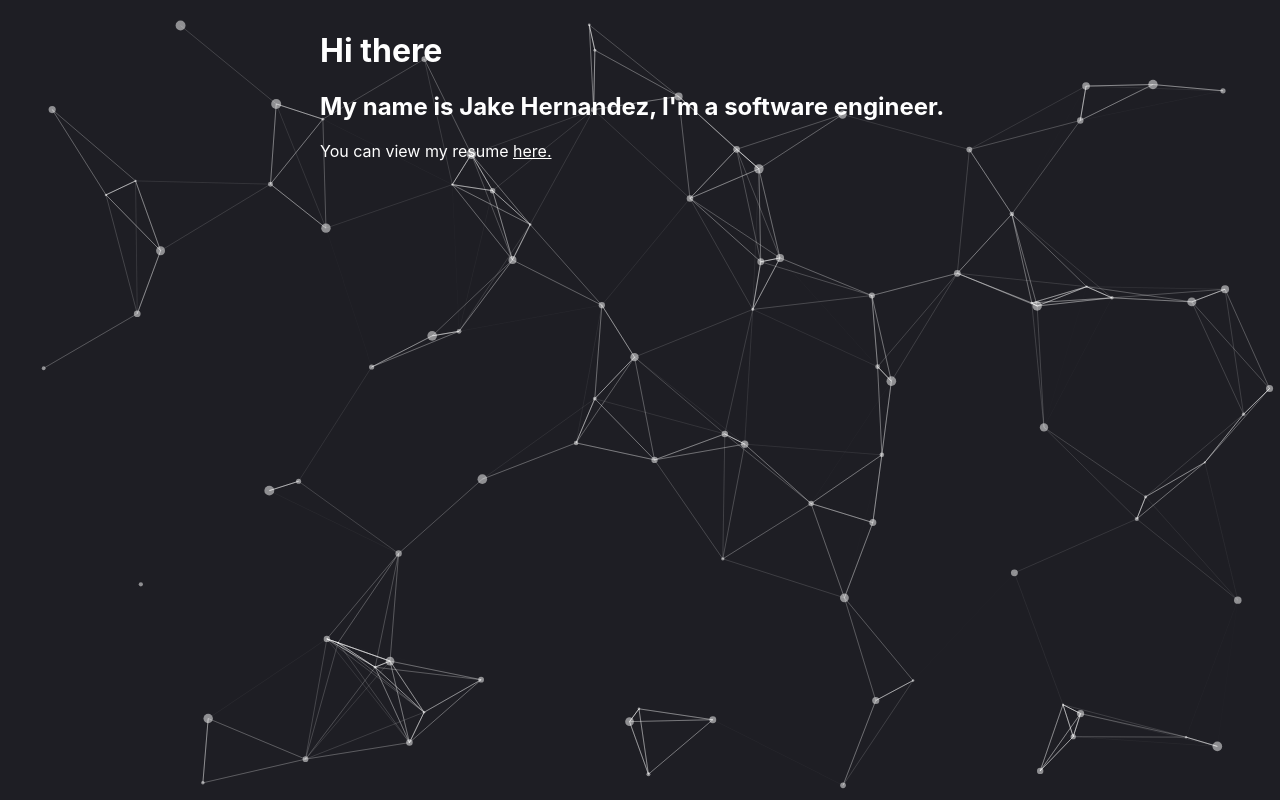
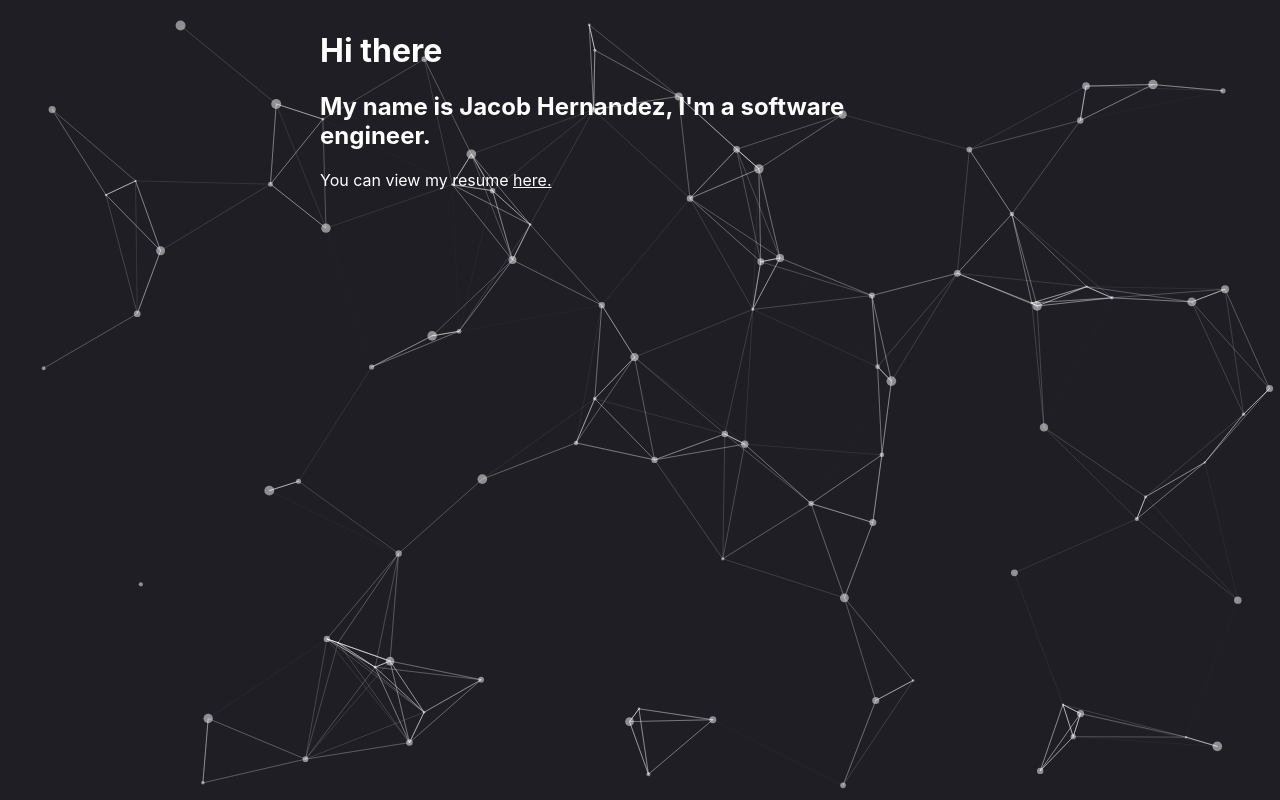
Before and after one commit to jakehz/personal-website, a React (Create React App) app: page / in a window 1280 px wide. Built offline with nearby package versions, Linux system fonts and the light colour scheme.

Commit message:
Change main page text

```diff
--- a/src/Main.js
+++ b/src/Main.js
@@ -8,7 +8,7 @@ function Main() {
     }
     return (<div style={style} class="center">
         <h1>Hi there</h1>
-        <h2>My name is Jake Hernandez, I'm a software engineer.</h2>
+        <h2>My name is Jacob Hernandez, I'm a software engineer.</h2>
         <p>You can view my resume <a style={style} href="https://docs.google.com/document/d/e/2PACX-1vQAErMMCmruRVT9GDU3Nkc28MzZ_2i0xge4jRktkOZ9DVrwuZ--09PHVBNs6WwnzDeke0Zur60zsfyZ/pub">here.</a></p>
     </div>
     )
```
